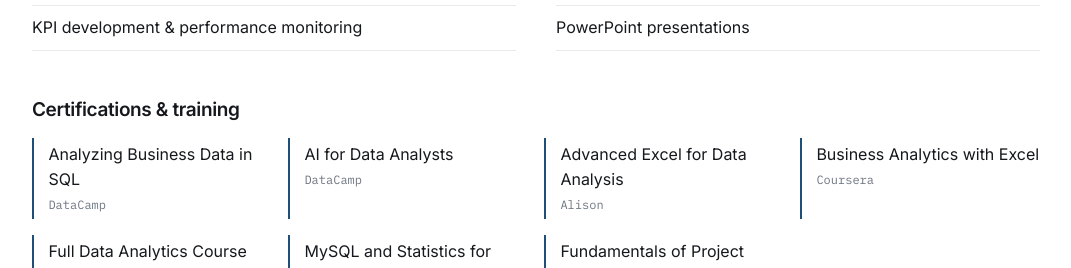
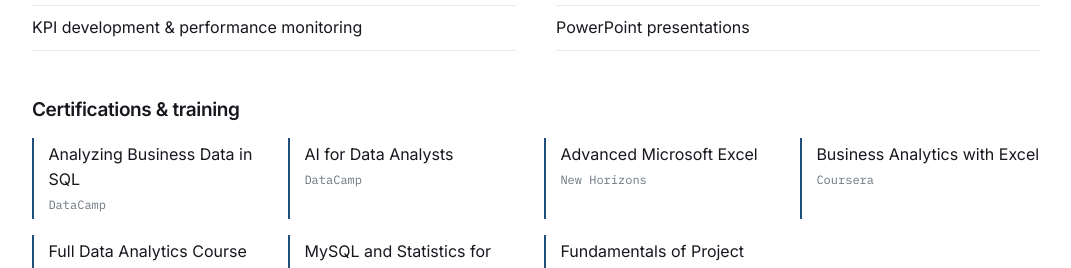
Before and after one commit to DataForBetter/DataForBetter.github.io, a plain HTML site: page index.html in a window 1280 px wide. Shown: the part 5020-5288 px from the top of the page, without its empty margins (104-1175 px from the left). Drawn offline with Linux system fonts and the light colour scheme.

Commit message:
Swap the Alison Excel certificate for the New Horizons one

```diff
--- a/index.html
+++ b/index.html
@@ -436,7 +436,7 @@ footer .wrap{display:flex;justify-content:space-between;flex-wrap:wrap;gap:1rem}
         <ul class="cert-list">
           <li>Analyzing Business Data in SQL<span class="issuer">DataCamp</span></li>
           <li>AI for Data Analysts<span class="issuer">DataCamp</span></li>
-          <li>Advanced Excel for Data Analysis<span class="issuer">Alison</span></li>
+          <li>Advanced Microsoft Excel<span class="issuer">New Horizons</span></li>
           <li>Business Analytics with Excel<span class="issuer">Coursera</span></li>
           <li>Full Data Analytics Course<span class="issuer">BeTechified</span></li>
           <li>MySQL and Statistics for Data Analytics<span class="issuer">Alison</span></li>
```
